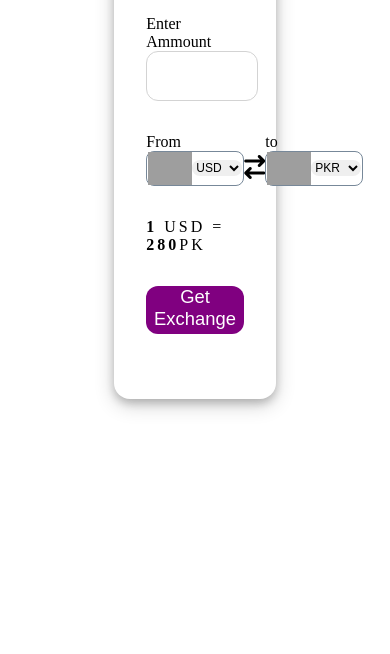
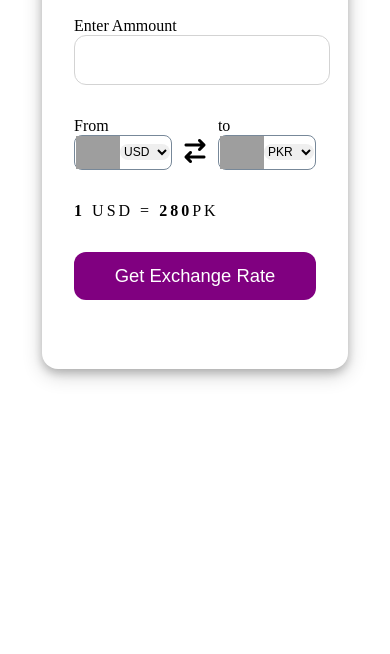
Before and after one commit to aliarslan77/Currency-Converter, a plain HTML site: page index.html in a window 390 px wide. Shown: the part 190-844 px from the top of the page. Drawn offline with Linux system fonts and the light colour scheme; grey boxes are pictures that could not be loaded.

Commit message:
clear all console and make responsive

```diff
--- a/script.js
+++ b/script.js
@@ -24,7 +24,7 @@ for (let select of dropdowns) {
 }
 const updateFlag = (element) => {
   let currCode = element.value;
-  console.log(currCode);
+
   let countryCode = countryList[currCode];
   let newSrc = `https://flagsapi.com/${countryCode}/flat/64.png`;
   let img = element.parentElement.querySelector("img");
@@ -48,15 +48,12 @@ btn.addEventListener("click", async (evt) => {
 
   let rate = data[fromCurr.value.toLowerCase()][toCurr.value.toLowerCase()];
 
-  console.log(rate);
   let finalAmount = amtVal * rate;
   msg.innerText = `${amtVal}${fromCurr.value}=${Math.floor(finalAmount)}${
     toCurr.value
   }`;
-  console.log(amtVal);
 
   amtVal = amount.value = " ";
-  console.log(amtVal);
 });
 
 // const BASE_URL = "https://2024-03-06.currency-api.pages.dev/v1/currencies";
--- a/style.css
+++ b/style.css
@@ -78,3 +78,8 @@ form button {
 form button:hover {
   background-color: black;
 }
+@media (min-width: 370px) and (max-width: 600px) {
+  .container {
+    width: 62vw;
+  }
+}
```
